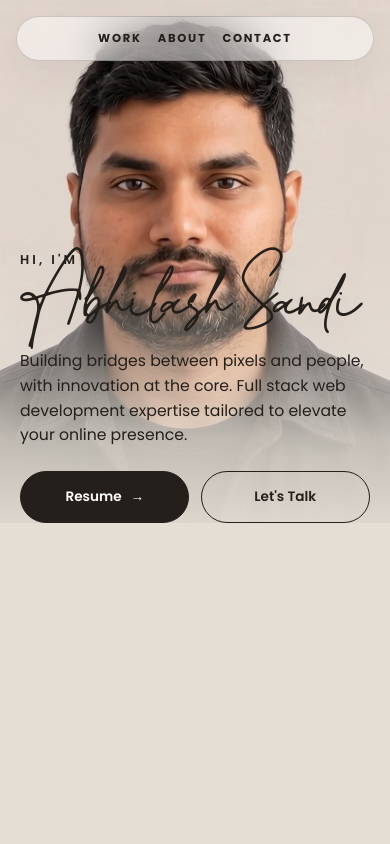
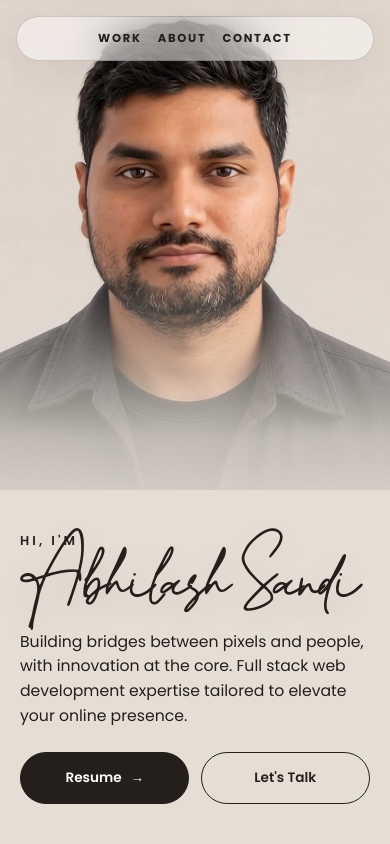
Before and after one commit to abhilashsandi/abhilashsandi.github.io, a React (Create React App) app: page / in a window 390 px wide. Shown: the top 844 px of the page. Built offline with nearby package versions, Linux system fonts and the light colour scheme; a web font is replaced by a local one.

Commit message:
fix: polish warm studio responsive layout

```diff
--- a/src/components/Landing/Landing.css
+++ b/src/components/Landing/Landing.css
@@ -16,7 +16,7 @@
 @media(max-width:760px){
   .cursor-hero{
     display:grid;
-    grid-template-rows:minmax(32rem,62svh) auto;
+    grid-template-rows:minmax(26rem,58svh) auto;
     min-height:100svh;
     padding:0 1.25rem 2.5rem;
     overflow:hidden;
@@ -30,7 +30,7 @@
     justify-content:center;
   }
   .cursor-hero__character{
-    height:min(62svh,35rem);
+    height:min(58svh,32rem);
     transform:none;
   }
   .cursor-hero__character img,
@@ -39,6 +39,7 @@
   }
   .cursor-hero__copy{
     position:relative;
+    grid-row:2;
     inset:auto;
     z-index:3;
     align-self:end;
@@ -71,7 +72,7 @@
 }
 @media(max-width:380px){
   .cursor-hero{
-    grid-template-rows:minmax(29rem,59svh) auto;
+    grid-template-rows:minmax(24rem,56svh) auto;
     padding-inline:.9rem;
   }
   .cursor-hero__nav{
@@ -84,7 +85,7 @@
     letter-spacing:.12em;
   }
   .cursor-hero__character{
-    height:min(59svh,32rem);
+    height:min(56svh,29rem);
   }
   .cursor-hero__copy h1{
     font-size:clamp(3.45rem,17vw,4.6rem);
--- a/src/pages/Main/WarmStudio.css
+++ b/src/pages/Main/WarmStudio.css
@@ -207,6 +207,15 @@
   max-width: 1180px;
 }
 
+.warm-studio-page .testimonials--slider,
+.warm-studio-page .single--testimony {
+  background: transparent !important;
+}
+
+.warm-studio-page .testimonials--body .quote {
+  color: #6b4d3a !important;
+}
+
 .warm-studio-page .review--img {
   background: var(--studio-deep) !important;
   border: 1px solid var(--studio-border);
```
